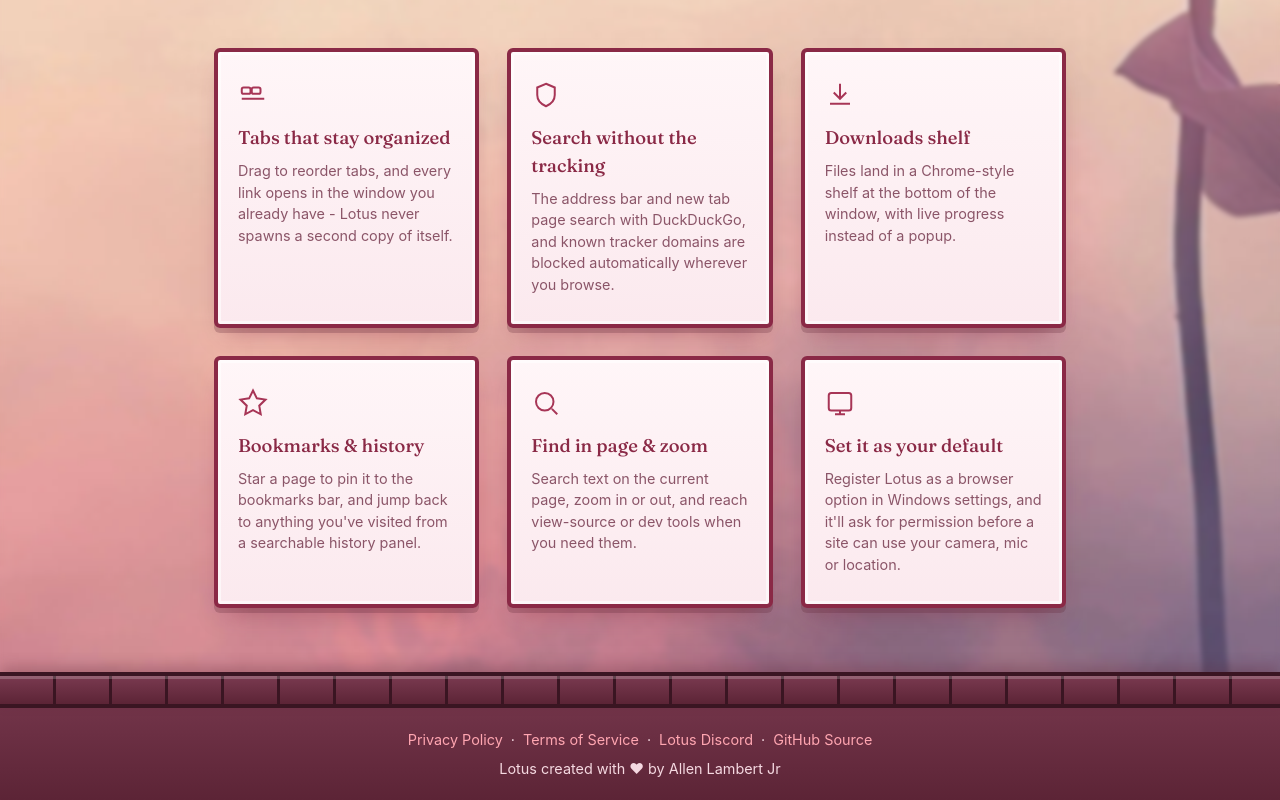
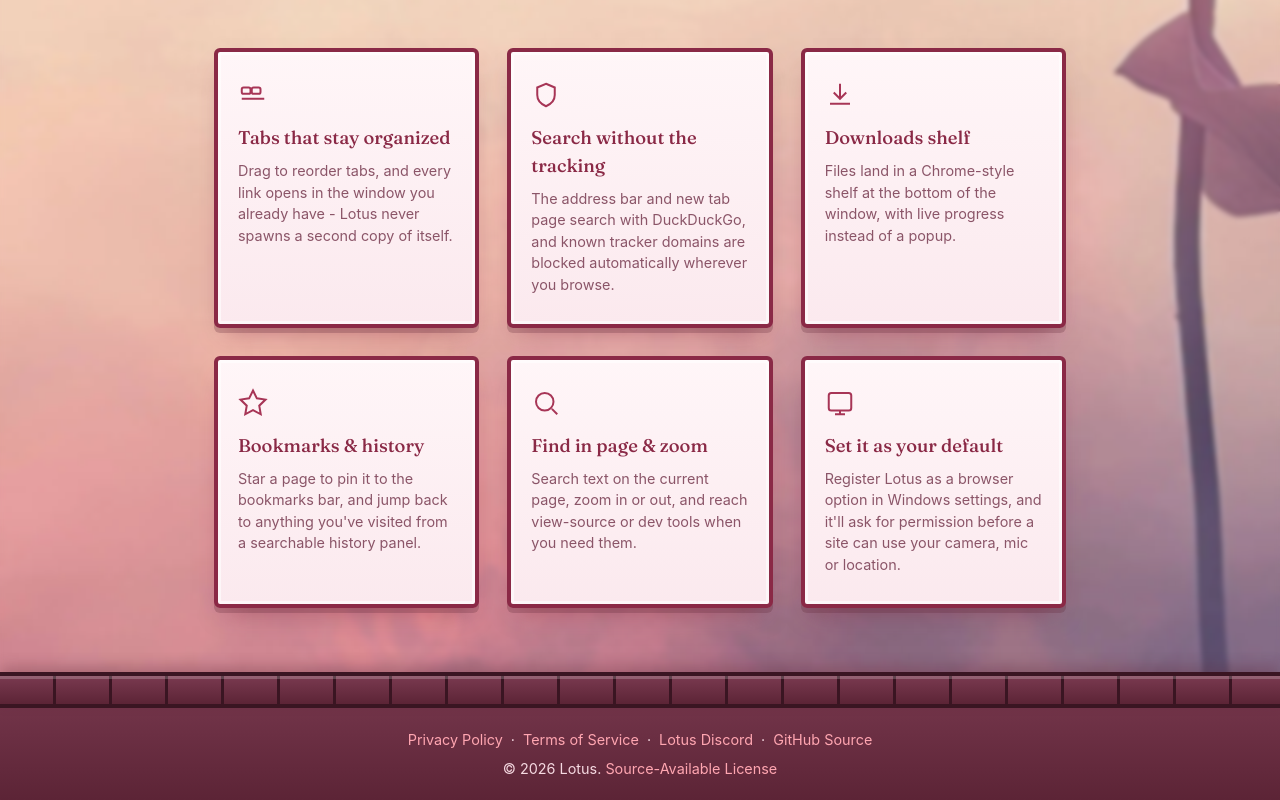
Before and after one commit to LotusBrowser/LotusWebsite, a Next.js app: page / in a window 1280 px wide. Shown: the part 997-1797 px from the top of the page. Built offline with nearby package versions, Linux system fonts and the light colour scheme; no server answers.

Commit message:
feat: update footer to include source-available license and year

```diff
--- a/app/components/Footer.tsx
+++ b/app/components/Footer.tsx
@@ -9,7 +9,7 @@
           <a href={SITE.discordUrl} target="_blank" rel="noopener noreferrer">Lotus Discord</a>·
           <a href={SITE.githubUrl} target="_blank" rel="noopener noreferrer">GitHub Source</a>
         </div>
-        <p>{SITE.name} created with ❤ by {SITE.creator}</p>
+        <p>© 2026 {SITE.name}. <a href={SITE.licenseUrl} target="_blank" rel="noopener noreferrer">Source-Available License</a></p>
       </div>
     </footer>
   );
--- a/app/config/site.ts
+++ b/app/config/site.ts
@@ -6,5 +6,5 @@
   downloadUrl: '/versions/Lotus.Installer.exe',
   discordUrl: 'https://discord.gg/F8ZHvA9Z5C',
   githubUrl: 'https://github.com/LotusBrowser/Lotus.Source',
-  creator: 'Allen Lambert Jr',
+  licenseUrl: 'https://github.com/LotusBrowser/LotusWebsite/blob/main/LICENSE'
 };
```
Also changed, not shown: 1 other file (tests, documents, lock files or other folders).
